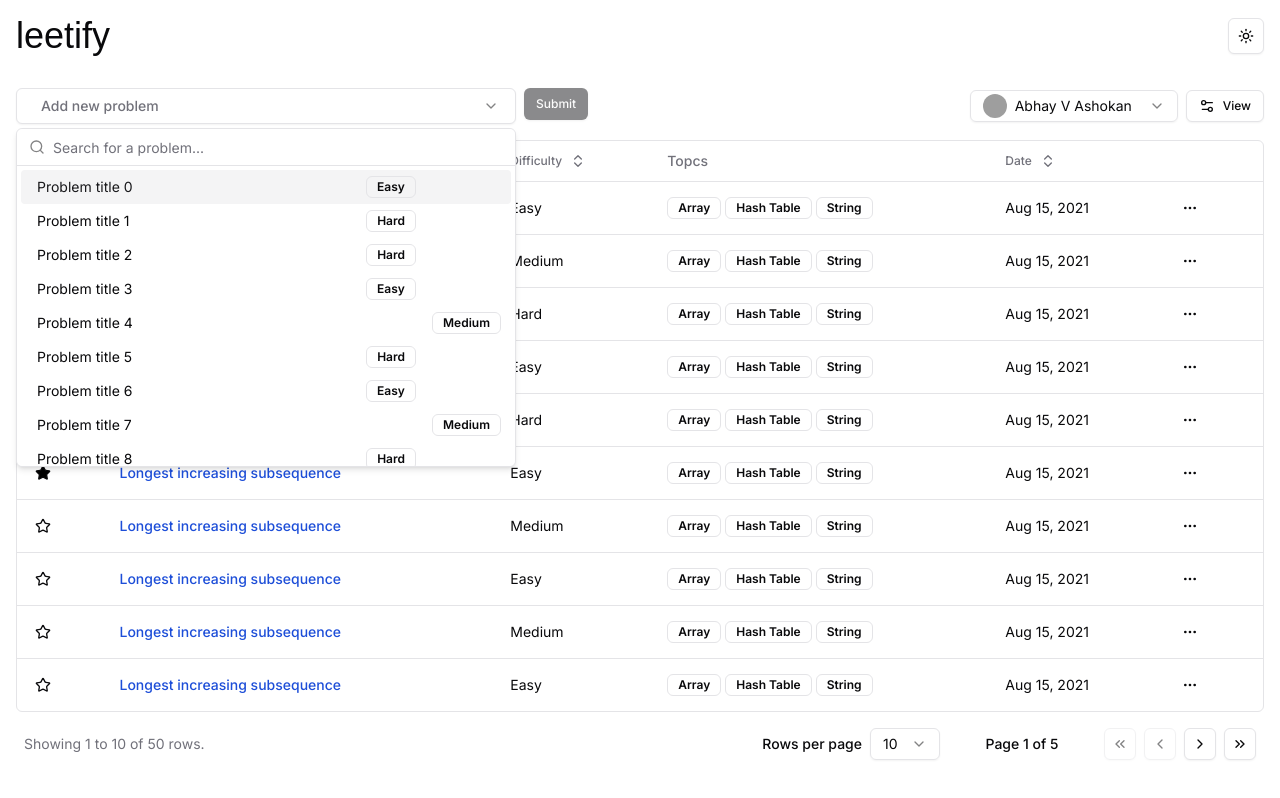
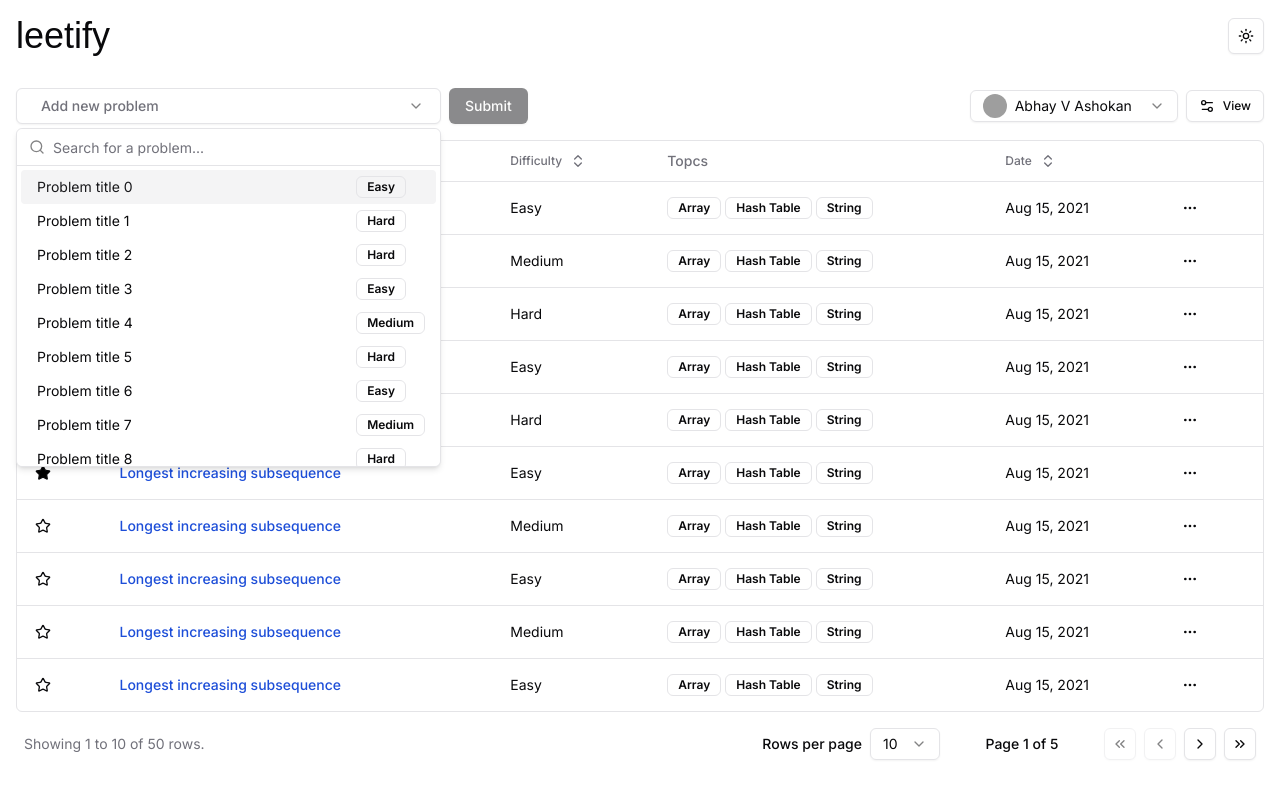
Before and after one commit to AbhayVAshokan/leetify, a Next.js app: page /dashboard in a window 1280 px wide. Both pictures are taken after a click on the button "Add new problem". Built offline with nearby package versions, Linux system fonts and the light colour scheme; grey boxes are pictures that could not be loaded; a web font is replaced by a local one.

Commit message:
Added search logic to add problem component

```diff
--- a/app/dashboard/add-problem.tsx
+++ b/app/dashboard/add-problem.tsx
@@ -32,14 +32,11 @@ const problems: ProblemType[] = Array.from(Array(30)).map((_, index) => ({
 }));
 
 const Item = ({ problem }: { problem: ProblemType }) => (
-  <div className="grid grid-cols-12 items-center gap-4 px-2">
+  <div className="mr-4 grid grid-cols-12 items-center gap-4 px-2">
     <p className="col-span-9 truncate text-left sm:col-span-10">
       {problem.title}
     </p>
-    <Badge
-      variant="outline"
-      className="col-span-3 m-auto self-center sm:col-span-2"
-    >
+    <Badge variant="outline" className="mr-auto self-center">
       {problem.difficulty}
     </Badge>
   </div>
@@ -47,44 +44,43 @@ const Item = ({ problem }: { problem: ProblemType }) => (
 
 const AddProblem = () => {
   const [isOpen, setIsOpen] = useState(false);
-  const [problemId, setProblemId] = useState("");
+  const [problem, setProblem] = useState("");
 
   return (
-    <div className="flex w-full gap-2">
+    <div className="flex w-full items-center gap-2">
       <Popover open={isOpen} onOpenChange={setIsOpen}>
         <PopoverTrigger asChild>
           <Button
             variant="outline"
             role="combobox"
-            className="w-full max-w-[min(500px,90vw)] items-center justify-between"
+            className="w-[min(425px,90vw)] items-center justify-between"
           >
-            {problemId ? (
-              <Item problem={problems.find(({ id }) => id === problemId)} />
+            {problem ? (
+              <Item problem={problems.find(({ title }) => title === problem)} />
             ) : (
               <p className="px-2 text-muted-foreground">Add new problem</p>
             )}
             <ChevronDown className="opacity-50" />
           </Button>
         </PopoverTrigger>
-        <PopoverContent className="ml-4 w-full max-w-[min(500px,90vw)] p-0 md:ml-0">
+        <PopoverContent className="ml-4 w-[min(425px,90vw)] p-0 md:ml-0">
           <Command>
             <CommandInput
               placeholder="Search for a problem..."
               className="h-9"
             />
             <CommandList>
-              <CommandEmpty>No problems found</CommandEmpty>
+              <CommandEmpty className="w-[min(425px,90vw)]">
+                No problems found
+              </CommandEmpty>
               <CommandGroup>
                 {problems.map((problem) => (
                   <CommandItem
                     key={problem.id}
-                    value={problem.id}
+                    value={problem.title}
                     onSelect={(currentValue) => {
-                      setProblemId(
-                        currentValue === problemId ? "" : currentValue,
-                      );
+                      setProblem(currentValue === problem ? "" : currentValue);
                       setIsOpen(false);
-                      setSearchTerm("");
                     }}
                   >
                     <Item problem={problem} />
@@ -95,9 +91,7 @@ const AddProblem = () => {
           </Command>
         </PopoverContent>
       </Popover>
-      <Button size="sm" disabled={!problemId}>
-        Submit
-      </Button>
+      <Button disabled={!problem}>Submit</Button>
     </div>
   );
 };
--- a/components/ui/command.tsx
+++ b/components/ui/command.tsx
@@ -70,10 +70,10 @@ CommandList.displayName = CommandPrimitive.List.displayName;
 const CommandEmpty = React.forwardRef<
   React.ElementRef<typeof CommandPrimitive.Empty>,
   React.ComponentPropsWithoutRef<typeof CommandPrimitive.Empty>
->((props, ref) => (
+>(({ className, ...props }, ref) => (
   <CommandPrimitive.Empty
     ref={ref}
-    className="py-6 text-center text-sm"
+    className={cn("py-6 text-center text-sm", className)}
     {...props}
   />
 ));
```
